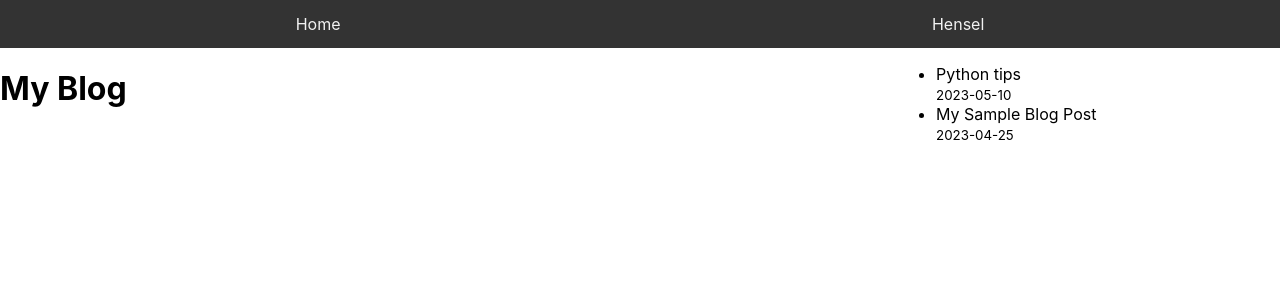
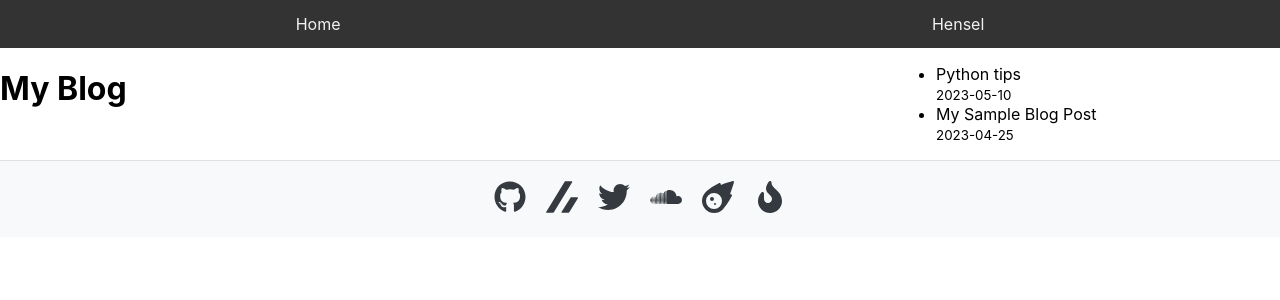
Before and after one commit to satory074/oden, a Next.js app: page / in a window 1280 px wide. Shown: the top 300 px of the page. Built offline with nearby package versions, Linux system fonts and the light colour scheme.

Commit message:
feat: footer - refs #26

```diff
--- /dev/null
+++ b/components/Footer.tsx
@@ -0,0 +1,45 @@
+import { FaFire, FaGithub, FaMeteor, FaSoundcloud, FaTwitter } from "react-icons/fa";
+import { SiZenn } from "react-icons/si";
+import styles from "../styles/Footer.module.scss";
+
+const Footer = () => {
+    return (
+        <footer className={styles.footer}>
+            <a className={styles.link} href="https://github.com/satory074" target="_brank" rel="noopener noreferrer">
+                <FaGithub size={32} />
+            </a>
+
+            <a className={styles.link} href="https://zenn.com/satory074" target="_brank" rel="noopener noreferrer">
+                <SiZenn size={32} />
+            </a>
+
+            <a className={styles.link} href="https://twitter.com/satory074" target="_brank" rel="noopener noreferrer">
+                <FaTwitter size={32} />
+            </a>
+
+            <a className={styles.link} href="https://soundcloud.com/satory43" target="_brank" rel="noopener noreferrer">
+                <FaSoundcloud size={32} />
+            </a>
+
+            <a
+                className={styles.link}
+                href="https://jp.finalfantasyxiv.com/lodestone/character/27095571/"
+                target="_brank"
+                rel="noopener noreferrer"
+            >
+                <FaMeteor size={32} />
+            </a>
+
+            <a
+                className={styles.link}
+                href="https://amae-koromo.sapk.ch/player/73147990/12"
+                target="_brank"
+                rel="noopener noreferrer"
+            >
+                <FaFire size={32} />
+            </a>
+        </footer>
+    );
+};
+
+export default Footer;
--- a/package.json
+++ b/package.json
@@ -20,6 +20,7 @@
     "prismjs": "^1.29.0",
     "react": "18.2.0",
     "react-dom": "18.2.0",
+    "react-icons": "^4.8.0",
     "react-markdown": "^8.0.7",
     "rehype-highlight": "^6.0.0",
     "rehype-stringify": "^9.0.3",
--- a/pages/hensel.tsx
+++ b/pages/hensel.tsx
@@ -1,4 +1,5 @@
 import Link from "next/link";
+import Footer from "../components/Footer";
 import Navbar from "../components/Navbar";
 import { getSortedPostsData } from "../lib/posts";
 import { PostData } from "../types";
@@ -26,6 +27,8 @@ export default function Articles({ allPostsData }: Props) {
                     <small>{date}</small>
                 </div>
             ))}
+
+            <Footer />
         </div>
     );
 }
--- a/pages/index.tsx
+++ b/pages/index.tsx
@@ -1,4 +1,5 @@
 import { GetStaticProps } from "next";
+import Footer from "../components/Footer";
 import MainContent from "../components/MainContent";
 import Navbar from "../components/Navbar";
 import PostsList from "../components/PostsList";
@@ -19,6 +20,8 @@ export default function Home({ allPostsData }: Props) {
                 <MainContent />
                 <PostsList allPostsData={allPostsData} />
             </div>
+
+            <Footer />
         </div>
     );
 }
--- /dev/null
+++ b/styles/Footer.module.scss
@@ -0,0 +1,18 @@
+.footer {
+    background-color: #f8f9fa;
+    padding: 20px;
+    display: flex;
+    justify-content: center;
+    align-items: center;
+    border-top: 1px solid #dee2e6;
+
+    .link {
+        color: #343a40;
+        margin: 0 10px;
+        transition: color 0.3s ease;
+
+        &:hover {
+            color: #007bff;
+        }
+    }
+}
```
Also changed, not shown: 1 other file (tests, documents, lock files or other folders).
